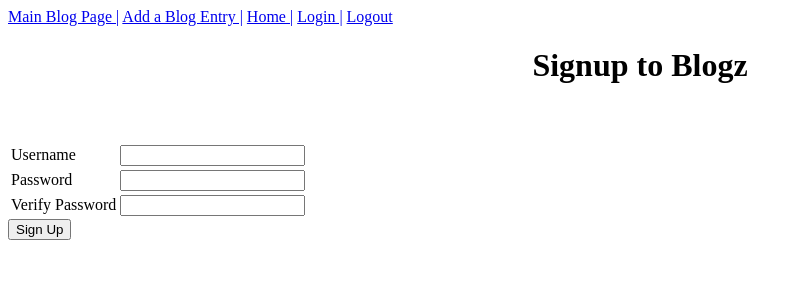
After one commit to LeslieCassert/blogz, a Flask app: page /signup in a window 1280 px wide. The commit adds this page. Shown: the top 300 px of the page, without its empty margins (0-802 px from the left). Run offline with Flask 2, Linux system fonts and the light colour scheme.

Commit message:
7/9 finished

```diff
--- a/main.py
+++ b/main.py
@@ -1,13 +1,13 @@
-from flask import Flask, request, redirect, render_template, session
+from flask import Flask, request, redirect, render_template, session, flash
 from flask_sqlalchemy import SQLAlchemy
 from datetime import datetime
 
 app = Flask(__name__)
 app.config['DEBUG'] = True
-app.config['SQLALCHEMY_DATABASE_URI'] = 'mysql+pymysql://build-a-blog:buildablog@localhost:8889/build-a-blog'
+app.config['SQLALCHEMY_DATABASE_URI'] = 'mysql+pymysql://blogz:blogz@localhost:8889/blogz'
 app.config['SQLALCHEMY_ECHO'] = True
 db = SQLAlchemy(app)
-#app.secret_key = 'somethingsecret'?
+app.secret_key = 'y337kGcys&zP3B'
 
 class Blog(db.Model):
 
@@ -15,34 +15,52 @@ class Blog(db.Model):
     title = db.Column(db.String(120))
     body = db.Column(db.String(255))
     pub_date = db.Column(db.DateTime)
+    owner_id = db.Column(db.Integer, db.ForeignKey('user.id'))
 
-    def __init__(self, title, body, pub_date=None):
+    def __init__(self, title, body, owner, pub_date=None):
         self.title = title
         self.body = body
+        self.owner = owner
         if pub_date is None:
             pub_date = datetime.utcnow()
         self.pub_date = pub_date
 
+
+class User(db.Model):
+
+    id = db.Column(db.Integer, primary_key=True)
+    username = db.Column(db.String(120), unique=True)
+    password = db.Column(db.String(120))
+    blogs = db.relationship('Blog', backref='owner')
+
+    def __init__(self, username, password):
+        self.username = username
+        self.password = password
+
+
 @app.route('/', methods=['POST', 'GET'])
 def index():
-    #completed_blogs = Blog.query.filter_by(body=True).all()
-    return render_template('blog.html',title="Blog It!")
+    authors = Blog.query.filter_by(owner=owner).all()
+
+    return render_template("index.html")
 
 
 @app.route('/newpost', methods=['POST', 'GET'])
 def newpost():
+    #new parameter to consider when creating a blog entry?
     if request.method == 'POST':
         title = request.form['title']
         body = request.form['body']
         title_error=''
         body_error = ''
+        owner = User.query.filter_by(username=session['username']).first()
 
         if len(title) == 0:
             title_error = "Please fill in the title"
         if len(body) == 0:
             body_error = "Please fill in the body"
         if title_error == '' and body_error == '':
-            new_post = Blog(title, body)
+            new_post = Blog(title, body, owner)
             db.session.add(new_post)
             db.session.commit()
             post_id = new_post.id
@@ -64,6 +82,79 @@ def blog():
     else:
         return render_template("post.html", post=id_on_page)
 
+@app.route('/login', methods = ['POST', 'GET'])
+def login():
+    if request.method == 'POST':
+        username = request.form['username']
+        password = request.form['password']
+        username_error = ''
+        password_error = ''
+
+        user = User.query.filter_by(username=username).first()
+        if not user:
+            username_error = "The user does not exist"
+        if user and user.password != password:
+            password_error = "Password is incorrect"
+
+        if user and user.password == password:
+            session['username'] = username
+            flash("Logged in")
+            print(session)
+            return redirect('/newpost')
+        else:
+            return render_template("login.html", username=username, username_error=username_error, password_error=password_error)
+    return render_template("login.html")
+
+@app.route('/signup', methods = ['POST', 'GET'])
+def signup():
+    if request.method == 'POST':
+        username = request.form['username']
+        password = request.form['password']
+        verify= request.form['verify']
+
+        existing_user = User.query.filter_by(username=username).first()
+        if not existing_user:
+            username_error = ''
+            password_error = ''
+            verify_error = ''
+
+            if len(username) == 0 or len(username) < 3 or len(username) > 20 or ' ' in username:
+                username_error = "That's not a valid username"
+
+            if len(password) == 0 or len(password) < 3 or len(password) > 20 or ' ' in password:
+                password_error = "That's not a valid password"
+
+            if len(verify)== 0 or verify != password:
+                verify_error = "Passwords do not match"
+
+            if username_error == '' and password_error == '' and verify_error == '':
+                new_user = User(username, password)
+                db.session.add(new_user)
+                db.session.commit()
+                session['username'] = username #remember that user has logged in
+                return redirect('/newpost')
+
+
+            else:
+                return render_template('signup.html', username_error=username_error, password_error=password_error, verify_error=verify_error, username=username)
+
+        else:
+            flash("User already exists", 'error') #flashes aren't working
+    return render_template("signup.html")
+
+@app.route('/logout', methods = ['GET'])
+def logout():
+    del session['username']
+    flash ("Logged out")
+    return redirect('/blog')
+
+@app.before_request
+def require_login():
+    allowed_routes = ['login', 'signup', 'blog', 'index']
+    if request.endpoint not in allowed_routes and 'username' not in session:
+        return redirect('/login')
+
+
 
 if __name__ == '__main__':
     app.run()
--- a/templates/base.html
+++ b/templates/base.html
@@ -17,8 +17,13 @@
     </head>
     <body>
         <div>
-         <a href='/blog'>Main Blog Page</a>
-         <a href='/newpost'>Add a Blog Entry</a>
+            <a href='/blog'>Main Blog Page |</a>
+            <a href='/newpost'>  Add a Blog Entry |</a>
+            <a href='/'>  Home |</a>
+
+            <a href='/login'> Login |</a>
+            <a href='/logout'> Logout</a>
+
         </div>
 <!--
         {% with messages = get_flashed_messages(with_categories=True) %}
--- a/templates/blog.html
+++ b/templates/blog.html
@@ -1,11 +1,6 @@
 {% extends "base.html" %}
 {% block content %}
 <h1>Build A Blog!</h1>
-{% if new_post|length == 0 %} <!--if tasks has anything in it-->
-<p>No Posts Yet</p>
-{% else %}
-
-{% endif %} <!--ends the conditional-->
 
 <hr  />
     {% for post in new_post %}
--- a/templates/newpost.html
+++ b/templates/newpost.html
@@ -16,6 +16,7 @@
                 Your New Blog:<br>
                 <textarea name="body"></textarea>
                 <p class = "error">{{body_error}}</p>
+
             </label>
             <br>
             <input type="submit" value="Add Entry!" />
--- /dev/null
+++ b/templates/signup.html
@@ -0,0 +1,36 @@
+{% extends "base.html" %}
+{% block content %}
+<h1>Signup to Blogz</h1>
+<form action = "/signup" method = "post">
+    <table>
+    <tr>
+            <td><label for = "username"> Username </label></td>
+        <td>
+            <input name = "username" type = "text"  value = "{{username}}"/>
+            <span class = "error"> {{username_error}}</span>
+        </td>
+    </tr>
+        <br>
+    <tr>
+        <td>
+            <label for = "password"> Password</label>
+        </td>
+        <td>
+            <input name = "password" type = "password" value = "{{password}}"/><span class = "error">{{password_error}}</span>
+        </td>
+    </tr>
+   <br>
+   <tr>
+       <td>
+            <label for = "verify"> Verify Password </label>
+        </td>
+        <td>
+            <input name = "verify" type = "password"  /><span class = "error">{{verify_error}}</span>
+        </td>
+
+    </table>
+    <input type="submit" value="Sign Up">
+
+</form>
+
+{% endblock %}
```
Also changed, not shown: templates/index.html (added, +11 -0 lines), templates/login.html (added, +27 -0 lines), templates/singleUser.html (added).
